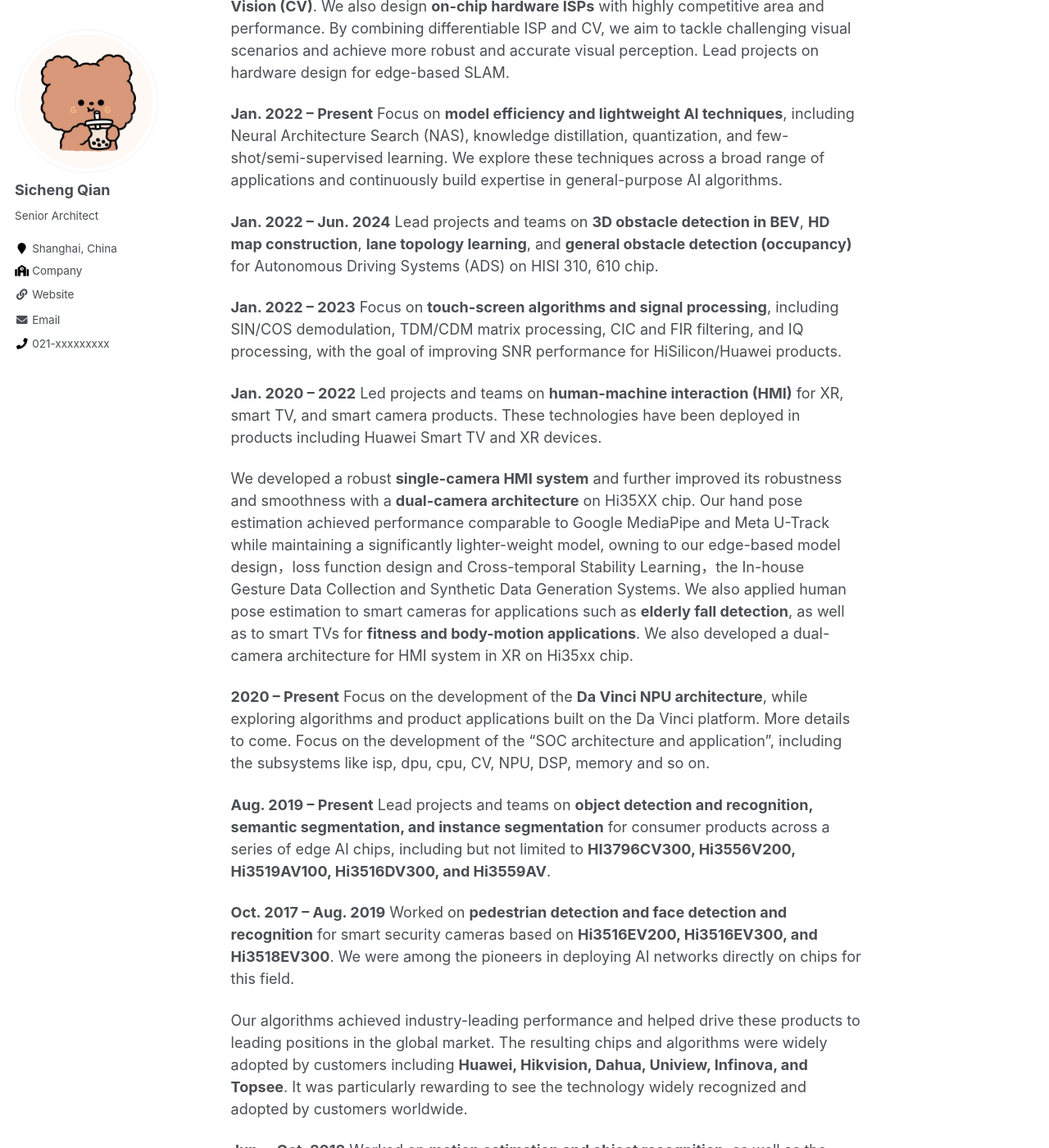
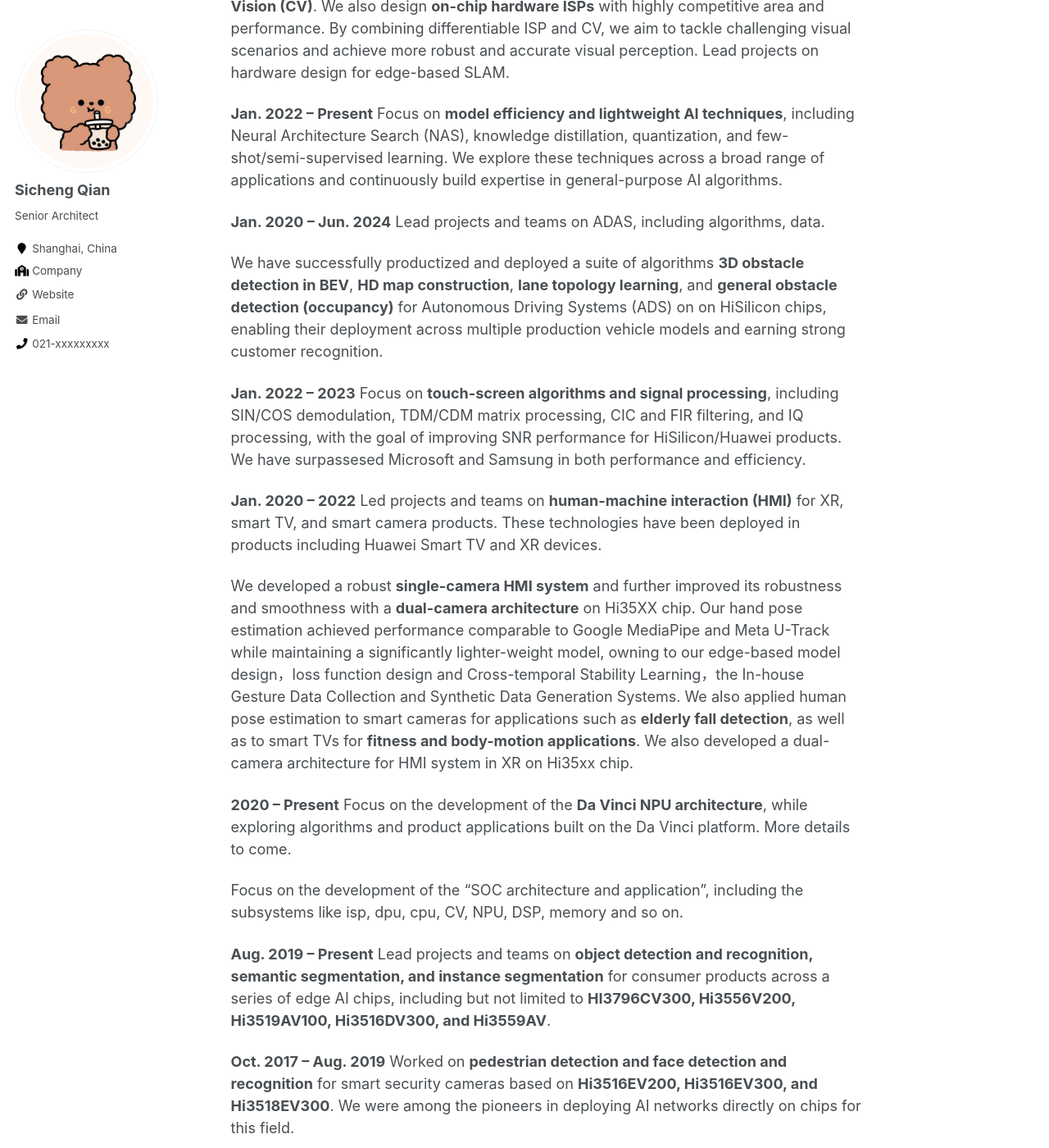
Before and after one commit to aqsc/aqsc.github.io, a Jekyll site: the page built from _pages/about.md, in a window 1280 px wide and 1400 px high, scrolled down 1363 px. Shown: the whole window at 82% size. Built offline with Jekyll 4.4.1, drawn with Linux system fonts in a browser that asks for light colours.

Commit message:
Update about.md

```diff
--- a/_pages/about.md
+++ b/_pages/about.md
@@ -128,11 +128,13 @@
 **Jan. 2022 – Present**
 Focus on **model efficiency and lightweight AI techniques**, including Neural Architecture Search (NAS), knowledge distillation, quantization, and few-shot/semi-supervised learning. We explore these techniques across a broad range of applications and continuously build expertise in general-purpose AI algorithms.
 
-**Jan. 2022 – Jun. 2024**
-Lead projects and teams on **3D obstacle detection in BEV**, **HD map construction**, **lane topology learning**, and **general obstacle detection (occupancy)** for Autonomous Driving Systems (ADS) on HISI 310, 610 chip.
+**Jan. 2020 – Jun. 2024**
+Lead projects and teams on ADAS, including algorithms, data.
+
+We have successfully productized and deployed a suite of algorithms **3D obstacle detection in BEV**, **HD map construction**, **lane topology learning**, and **general obstacle detection (occupancy)** for Autonomous Driving Systems (ADS) on  on HiSilicon chips, enabling their deployment across multiple production vehicle models and earning strong customer recognition.
 
 **Jan. 2022 – 2023**
-Focus on **touch-screen algorithms and signal processing**, including SIN/COS demodulation, TDM/CDM matrix processing, CIC and FIR filtering, and IQ processing, with the goal of improving SNR performance for HiSilicon/Huawei products.
+Focus on **touch-screen algorithms and signal processing**, including SIN/COS demodulation, TDM/CDM matrix processing, CIC and FIR filtering, and IQ processing, with the goal of improving SNR performance for HiSilicon/Huawei products. We have surpassesed Microsoft and Samsung in both performance and efficiency.
 
 **Jan. 2020 – 2022**
 Led projects and teams on **human-machine interaction (HMI)** for XR, smart TV, and smart camera products. These technologies have been deployed in products including Huawei Smart TV and XR devices.
@@ -142,6 +144,7 @@
 
 **2020 – Present**
 Focus on the development of the **Da Vinci NPU architecture**, while exploring algorithms and product applications built on the Da Vinci platform. More details to come.
+
 Focus on the development of the "SOC architecture and application", including the subsystems like isp, dpu, cpu, CV, NPU, DSP, memory and so on.
 
 **Aug. 2019 – Present**
```
